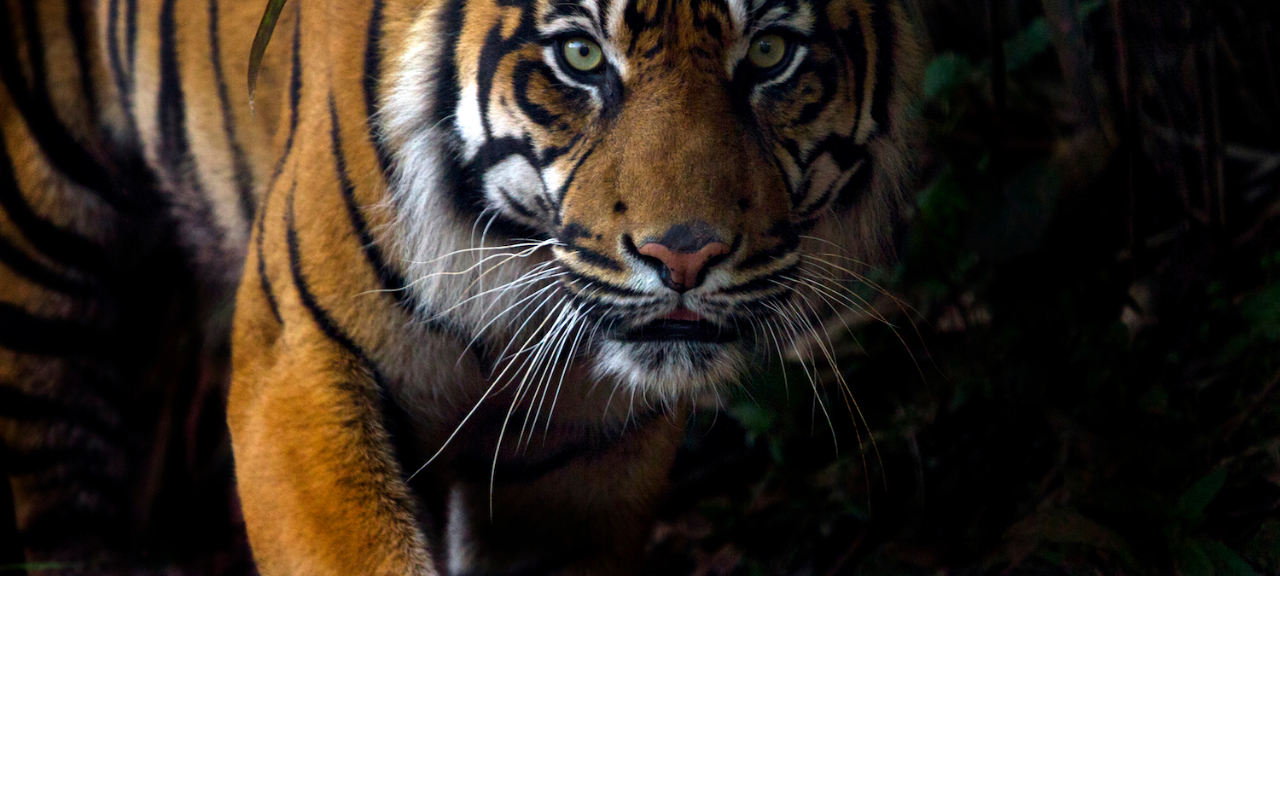
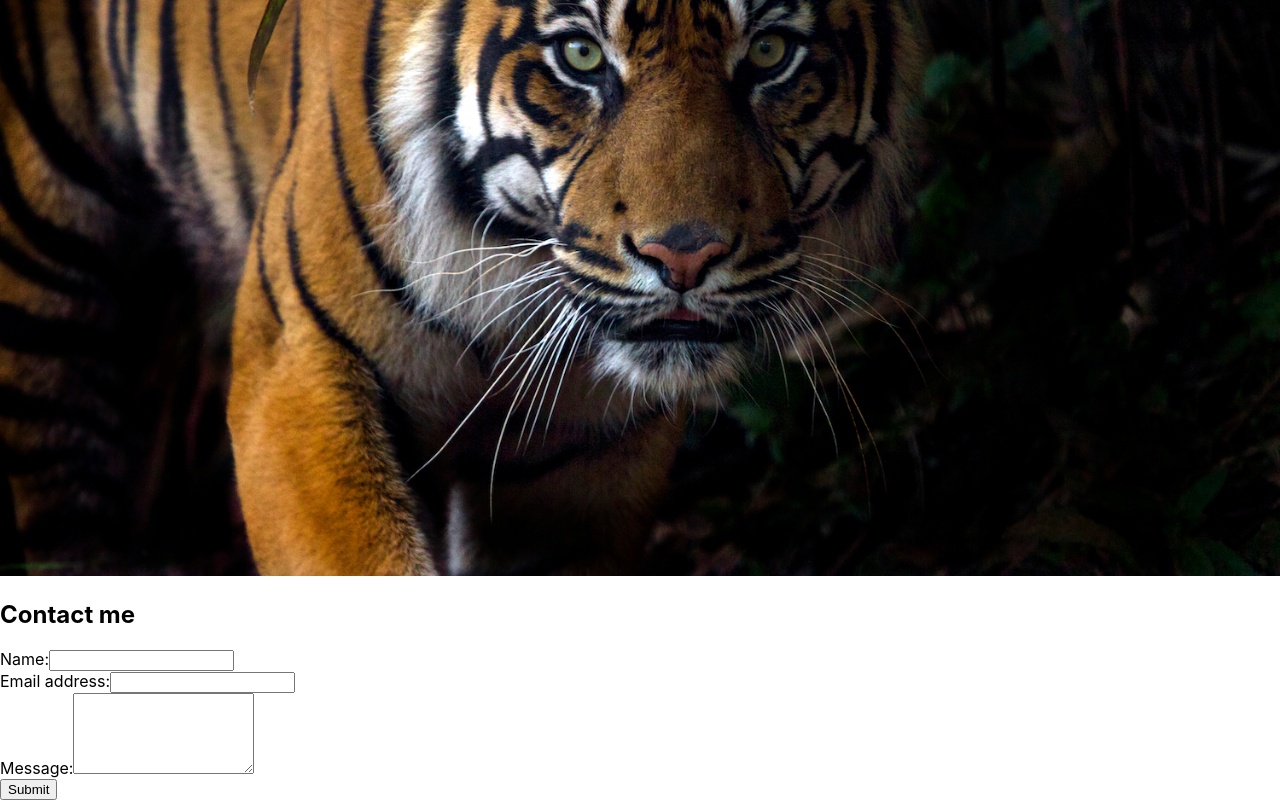
Before and after one commit to Shygois/react-portfolio, a React (Create React App) app: page / in a window 1280 px wide. Shown: the part 495-1295 px from the top of the page. Before the commit the page ends 1075 px from the top, so only its background shows below. Built offline with nearby package versions, Linux system fonts and the light colour scheme.

Commit message:
added code for contact form

```diff
--- a/src/App.js
+++ b/src/App.js
@@ -1,6 +1,8 @@
 import React from 'react';
 import Nav from './components/Nav';
 import About from './components/About';
+import ContactForm from './components/Contact';
+
 
 function App() {
 
@@ -10,6 +12,7 @@
       <main>
         <About></About>
       </main>
+      <ContactForm></ContactForm>
     </div>
   );
 }
--- /dev/null
+++ b/src/components/Contact/index.js
@@ -0,0 +1,63 @@
+import React, { useState } from 'react';
+
+import { validateEmail } from '../../utils/helpers';
+
+function ContactForm() {
+  const [formState, setFormState] = useState({ name: '', email: '', message: '' });
+
+  const [errorMessage, setErrorMessage] = useState('');
+  const { name, email, message } = formState;
+
+  const handleSubmit = (e) => {
+    e.preventDefault();
+    if (!errorMessage) {
+      setFormState({ [e.target.name]: e.target.value });
+      console.log('Form', formState);
+    }
+  };
+
+  const handleChange = (e) => {
+    if (e.target.name === 'email') {
+      const isValid = validateEmail(e.target.value);
+      if (!isValid) {
+        setErrorMessage('Your email is invalid.');
+      } else {
+        setErrorMessage('');
+      }
+    } else {
+      if (!e.target.value.length) {
+        setErrorMessage(`${e.target.name} is required.`);
+      } else {
+        setErrorMessage('');
+      }
+    }
+  };
+
+  return (
+    <section>
+      <h1 data-testid="h1tag">Contact me</h1>
+      <form id="contact-form" onSubmit={handleSubmit}>
+        <div>
+          <label htmlFor="name">Name:</label>
+          <input type="text" name="name" defaultValue={name} onBlur={handleChange} />
+        </div>
+        <div>
+          <label htmlFor="email">Email address:</label>
+          <input type="email" name="email" defaultValue={email} onBlur={handleChange} />
+        </div>
+        <div>
+          <label htmlFor="message">Message:</label>
+          <textarea name="message" rows="5" defaultValue={message} onBlur={handleChange} />
+        </div>
+        {errorMessage && (
+          <div>
+            <p className="error-text">{errorMessage}</p>
+          </div>
+        )}
+        <button data-testid="button" type="submit">Submit</button>
+      </form>
+    </section>
+  );
+}
+
+export default ContactForm;
```
